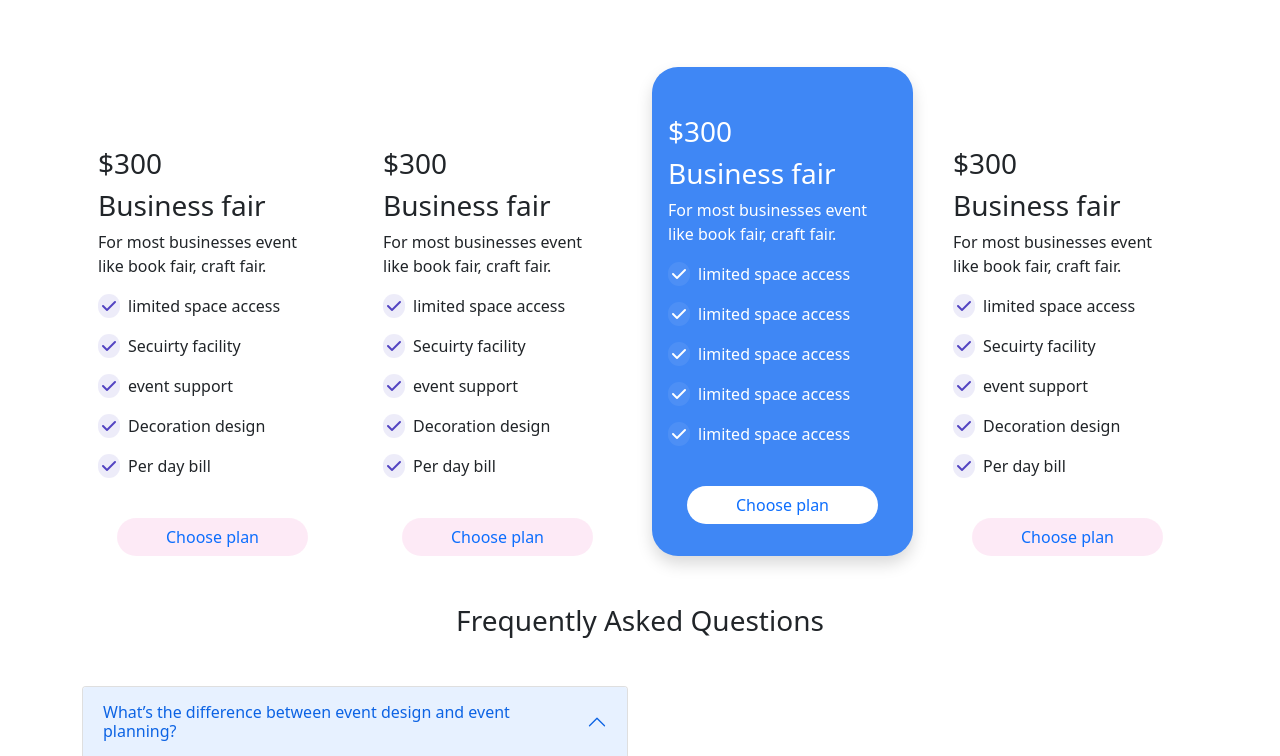
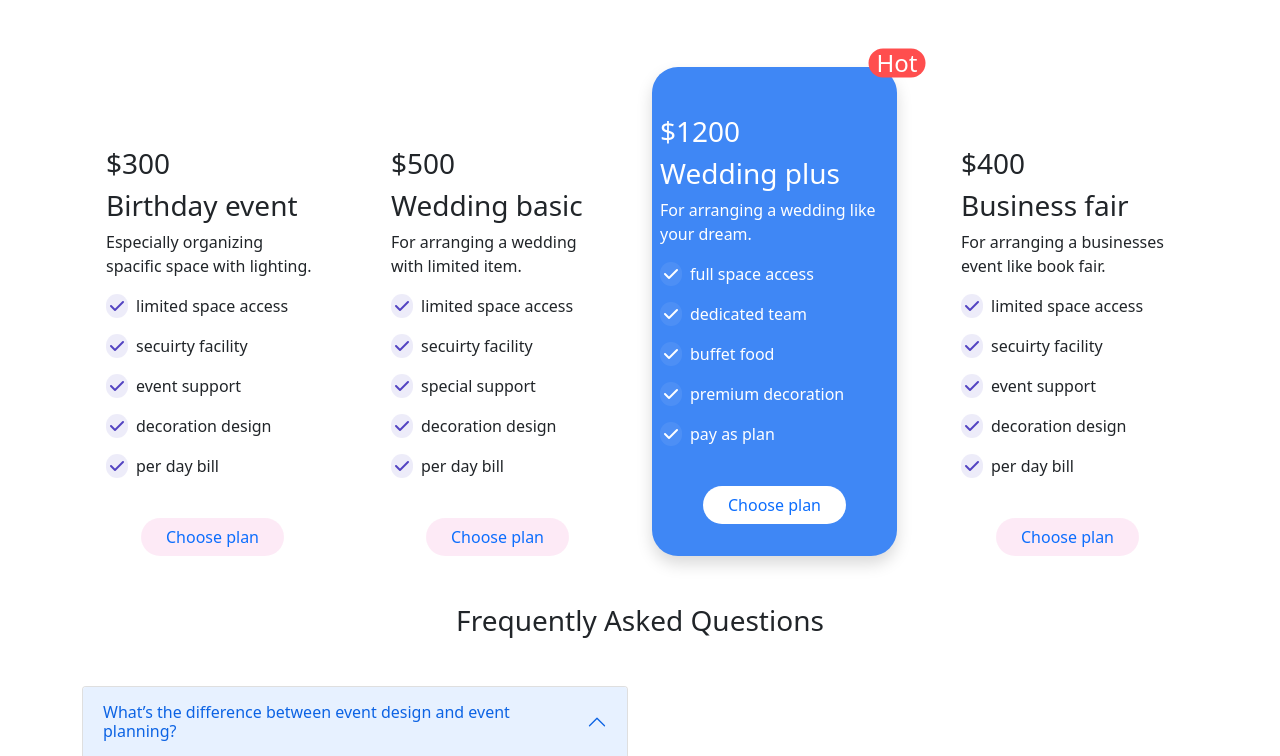
Before and after one commit to MagicManik/Glamours-Convention-Center, a plain HTML site: page index.html in a window 1280 px wide. Shown: the part 676-1432 px from the top of the page. Drawn offline with nearby package versions, Linux system fonts and the light colour scheme.

Commit message:
package section done Alhamdulillah

```diff
--- a/css/style.css
+++ b/css/style.css
@@ -23,3 +23,6 @@
     background-color: #3F87F5;
     border-radius: 26px;
 }
+.hot {
+    background-color:rgba(255, 78, 78, 1);
+}
--- a/index.html
+++ b/index.html
@@ -111,37 +111,35 @@
             <h1 class="text-center mb-4">Our package</h1>
             <div class="row row-cols-1 row-cols-md-3 g-4 my-5">
                 <div class="col-lg-3 col-md-4 col-12">
-                    <div class="card h-100 px-3 border-0 package">
+                    <div class="card h-100 px-3 mx-2 border-0 package">
                         <h3>$300</h3>
-                        <h3>Business fair</h3>
-                        <p>For most businesses event
-                            like book fair, craft fair.</p>
+                        <h3>Birthday event</h3>
+                        <p>Especially organizing spacific space with lighting.</p>
                         <p><i class="fas fa-check me-2 p-1 i-style"></i>limited space access</p>
-                        <p><i class="fas fa-check me-2 p-1 i-style"></i>Secuirty facility</p>
+                        <p><i class="fas fa-check me-2 p-1 i-style"></i>secuirty facility</p>
                         <p><i class="fas fa-check me-2 p-1 i-style"></i>event support</p>
-                        <p><i class="fas fa-check me-2 p-1 i-style"></i>Decoration design</p>
-                        <p><i class="fas fa-check me-2 p-1 i-style"></i>Per day bill</p>
+                        <p><i class="fas fa-check me-2 p-1 i-style"></i>decoration design</p>
+                        <p><i class="fas fa-check me-2 p-1 i-style"></i>per day bill</p>
                         <div class="text-center mt-4">
                             <a href="https://www.programming-hero.com/"><button
-                                    class="btn text-primary plan-btn rounded-pill px-5">Choose
+                                    class="btn text-primary plan-btn rounded-pill px-4">Choose
                                     plan</button></a>
                         </div>
                     </div>
                 </div>
                 <div class="col-lg-3 col-md-4 col-12">
-                    <div class="card h-100 px-3 border-0 package">
-                        <h3>$300</h3>
-                        <h3>Business fair</h3>
-                        <p>For most businesses event
-                            like book fair, craft fair.</p>
+                    <div class="card h-100 px-3 mx-2 border-0 package">
+                        <h3>$500</h3>
+                        <h3>Wedding basic</h3>
+                        <p>For arranging a wedding with limited item.</p>
                         <p><i class="fas fa-check me-2 p-1 i-style"></i>limited space access</p>
-                        <p><i class="fas fa-check me-2 p-1 i-style"></i>Secuirty facility</p>
-                        <p><i class="fas fa-check me-2 p-1 i-style"></i>event support</p>
-                        <p><i class="fas fa-check me-2 p-1 i-style"></i>Decoration design</p>
-                        <p><i class="fas fa-check me-2 p-1 i-style"></i>Per day bill</p>
+                        <p><i class="fas fa-check me-2 p-1 i-style"></i>secuirty facility</p>
+                        <p><i class="fas fa-check me-2 p-1 i-style"></i>special support</p>
+                        <p><i class="fas fa-check me-2 p-1 i-style"></i>decoration design</p>
+                        <p><i class="fas fa-check me-2 p-1 i-style"></i>per day bill</p>
                         <div class="text-center mt-4">
                             <a href="https://www.programming-hero.com/"><button
-                                    class="btn text-primary plan-btn rounded-pill px-5">Choose
+                                    class="btn text-primary plan-btn rounded-pill px-4">Choose
                                     plan</button></a>
                         </div>
                     </div>
@@ -149,42 +147,43 @@
 
                 <!----------- highlight pack ---------->
                 <div class="col-lg-3 col-md-4 col-12">
-                    <div class="card h-100 px-3 pb-2 mb-3 pt-5 border-0 shadow highlight-pack">
-                        <h3 class="text-white">$300</h3>
-                        <h3 class="text-white">Business fair</h3>
-                        <p class="text-white">For most businesses event
-                            like book fair, craft fair.</p>
-                        <p class="text-white"><i class="fas fa-check me-2 p-1 highlight-pack-i-style"></i>limited space
+                    <div class="card h-100 px-2 pb-2 mb-3 me-3 pt-5 border-0 shadow highlight-pack position-relative">
+                        <div class="position-absolute top-0 start-100 translate-middle">
+                            <h4 class="text-white px-2 rounded-pill hot">Hot</h4>
+                        </div>
+                        <h3 class="text-white">$1200</h3>
+                        <h3 class="text-white">Wedding plus</h3>
+                        <p class="text-white">For arranging a wedding like your dream.</p>
+                        <p class="text-white"><i class="fas fa-check me-2 p-1 highlight-pack-i-style"></i>full space
                             access</p>
-                        <p class="text-white"><i class="fas fa-check me-2 p-1 highlight-pack-i-style"></i>limited space
-                            access</p>
-                        <p class="text-white"><i class="fas fa-check me-2 p-1 highlight-pack-i-style"></i>limited space
-                            access</p>
-                        <p class="text-white"><i class="fas fa-check me-2 p-1 highlight-pack-i-style"></i>limited space
-                            access</p>
-                        <p class="text-white"><i class="fas fa-check me-2 p-1 highlight-pack-i-style"></i>limited space
-                            access</p>
+                        <p class="text-white"><i class="fas fa-check me-2 p-1 highlight-pack-i-style"></i>dedicated team
+                        </p>
+                        <p class="text-white"><i class="fas fa-check me-2 p-1 highlight-pack-i-style"></i>buffet food
+                        </p>
+                        <p class="text-white"><i class="fas fa-check me-2 p-1 highlight-pack-i-style"></i>premium
+                            decoration</p>
+                        <p class="text-white"><i class="fas fa-check me-2 p-1 highlight-pack-i-style"></i>pay as plan
+                        </p>
                         <div class="text-center mt-4">
                             <a href="https://www.programming-hero.com/"><button
-                                    class="btn text-primary bg-white rounded-pill px-5">Choose
+                                    class="btn text-primary bg-white rounded-pill px-4">Choose
                                     plan</button></a>
                         </div>
                     </div>
                 </div>
                 <div class="col-lg-3 col-md-4 col-12">
-                    <div class="card h-100 px-3 border-0 package">
-                        <h3>$300</h3>
+                    <div class="card h-100 px-3 mx-2 border-0 package">
+                        <h3>$400</h3>
                         <h3>Business fair</h3>
-                        <p>For most businesses event
-                            like book fair, craft fair.</p>
+                        <p>For arranging a businesses event like book fair.</p>
                         <p><i class="fas fa-check me-2 p-1 i-style"></i>limited space access</p>
-                        <p><i class="fas fa-check me-2 p-1 i-style"></i>Secuirty facility</p>
+                        <p><i class="fas fa-check me-2 p-1 i-style"></i>secuirty facility</p>
                         <p><i class="fas fa-check me-2 p-1 i-style"></i>event support</p>
-                        <p><i class="fas fa-check me-2 p-1 i-style"></i>Decoration design</p>
-                        <p><i class="fas fa-check me-2 p-1 i-style"></i>Per day bill</p>
+                        <p><i class="fas fa-check me-2 p-1 i-style"></i>decoration design</p>
+                        <p><i class="fas fa-check me-2 p-1 i-style"></i>per day bill</p>
                         <div class="text-center mt-4">
                             <a href="https://www.programming-hero.com/"><button
-                                    class="btn text-primary plan-btn rounded-pill px-5">Choose
+                                    class="btn text-primary plan-btn rounded-pill px-4">Choose
                                     plan</button></a>
                         </div>
                     </div>
```
